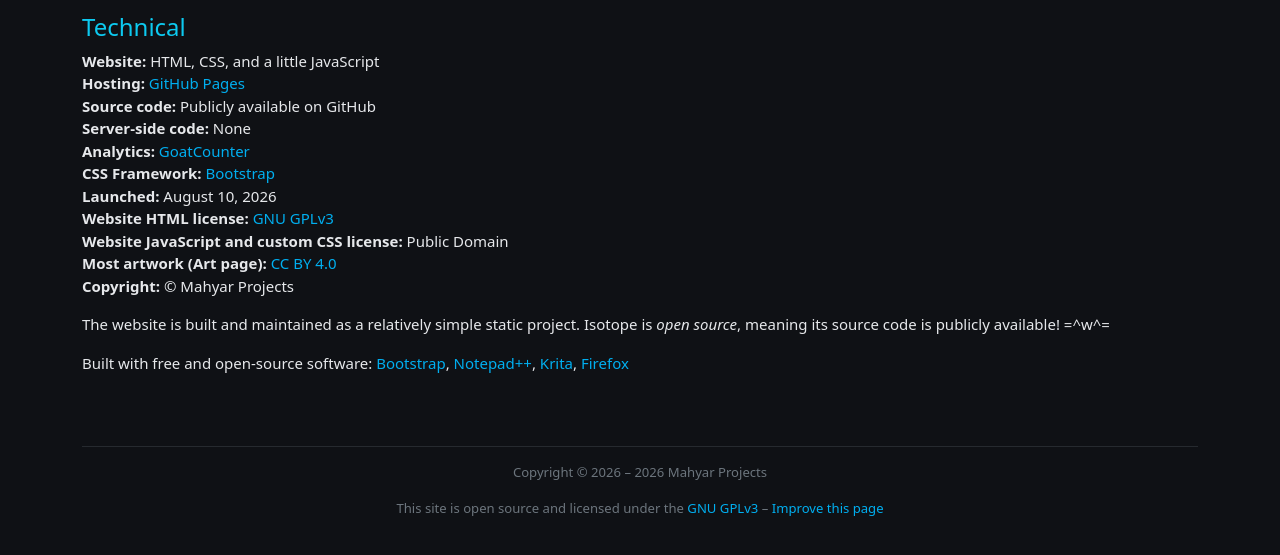
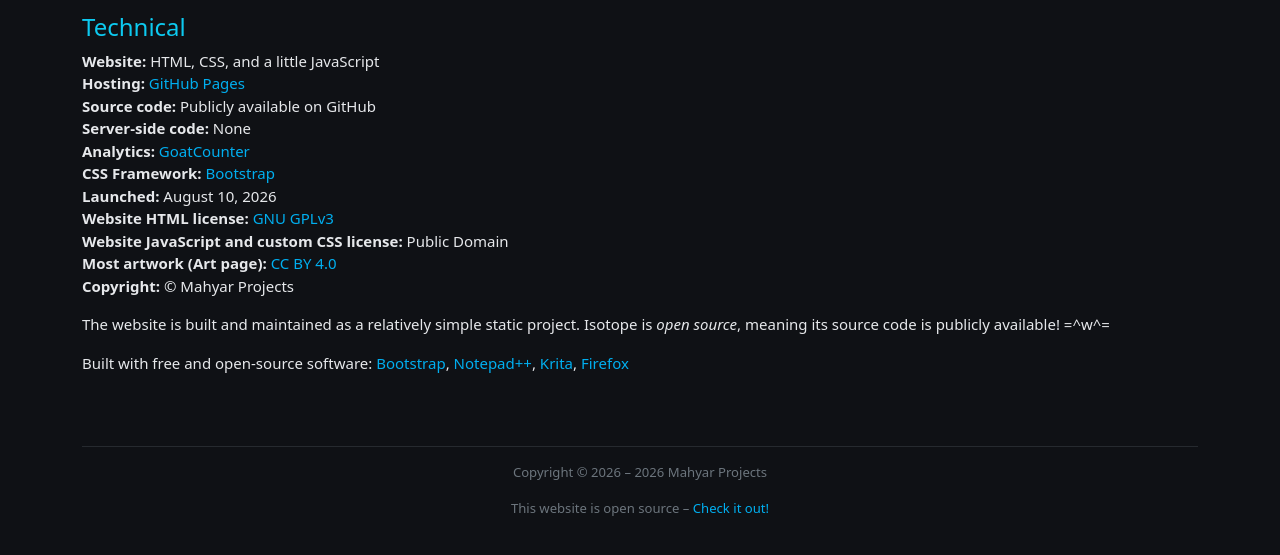
Before and after one commit to Mahyar132/about, a plain HTML site: page index.html in a window 1280 px wide. Shown: the part 267-822 px from the top of the page. Drawn offline with Linux system fonts and the light colour scheme.

Commit message:
Update index.html

```diff
--- a/index.html
+++ b/index.html
@@ -93,9 +93,8 @@
             </p>
 
             <p>
-                This site is open source and licensed under the
-                <a href="https://www.gnu.org/licenses/gpl-3.0.html">GNU GPLv3</a> –
-                <a href="https://github.com/Mahyar132/about">Improve this page</a>
+                This website is open source –
+                <a href="https://github.com/Mahyar132/about">Check it out!</a>
             </p>
         </footer>
     </body>
```
